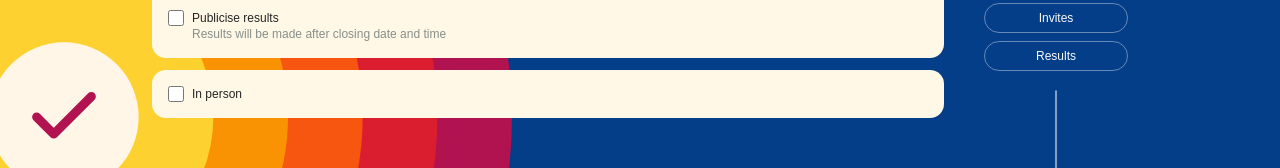
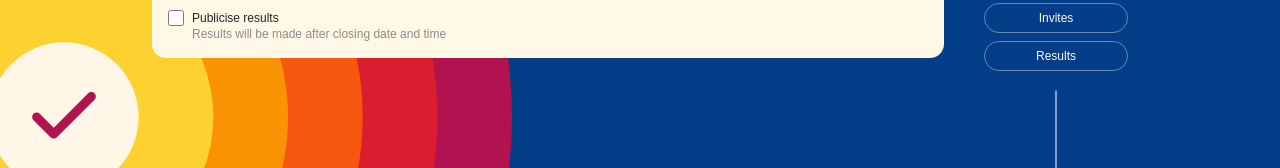
Before and after one commit to devsoc-unsw/trainee-chainsaw-man-26t2, a React (Vite) app in the folder client/: page /elections/1 in a window 1280 px wide. Shown: the part 254-422 px from the top of the page. Built offline with nearby package versions, Linux system fonts and the light colour scheme; no server answers.

Commit message:
Commented out location part

```diff
--- a/client/src/routes/_authed/elections/$electionId/index.tsx
+++ b/client/src/routes/_authed/elections/$electionId/index.tsx
@@ -146,7 +146,7 @@ function ElectionOverview({ campaign }: { campaign: Campaign }) {
         </label>
       </Card>
 
-      <Card className="p-4">
+      {/* <Card className="p-4">
         <label className="flex items-center gap-2 text-xs text-neutral-800">
           <input
             type="checkbox"
@@ -181,7 +181,7 @@ function ElectionOverview({ campaign }: { campaign: Campaign }) {
             />
           </div>
         )}
-      </Card>
+      </Card> */}
     </div>
   );
 }
```
